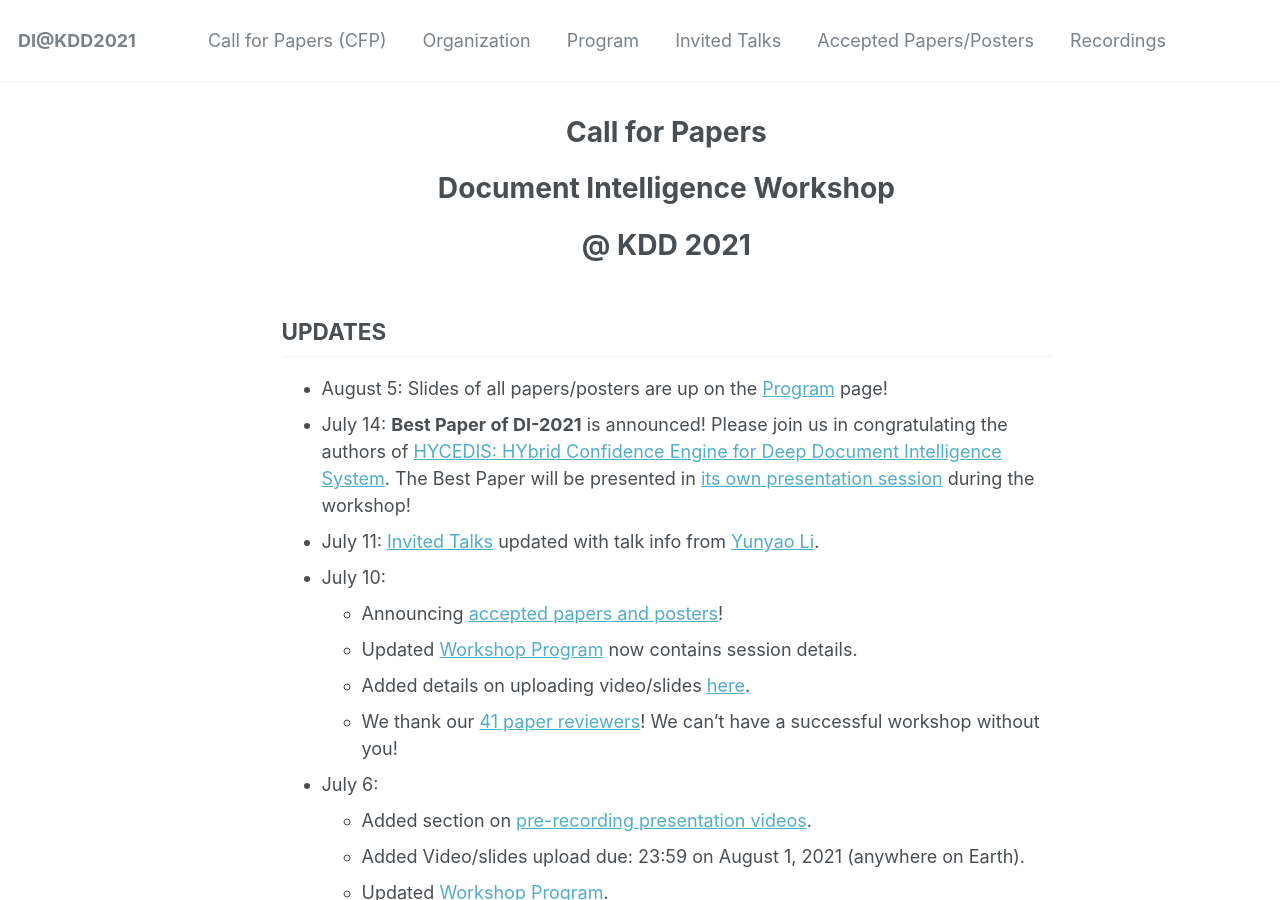
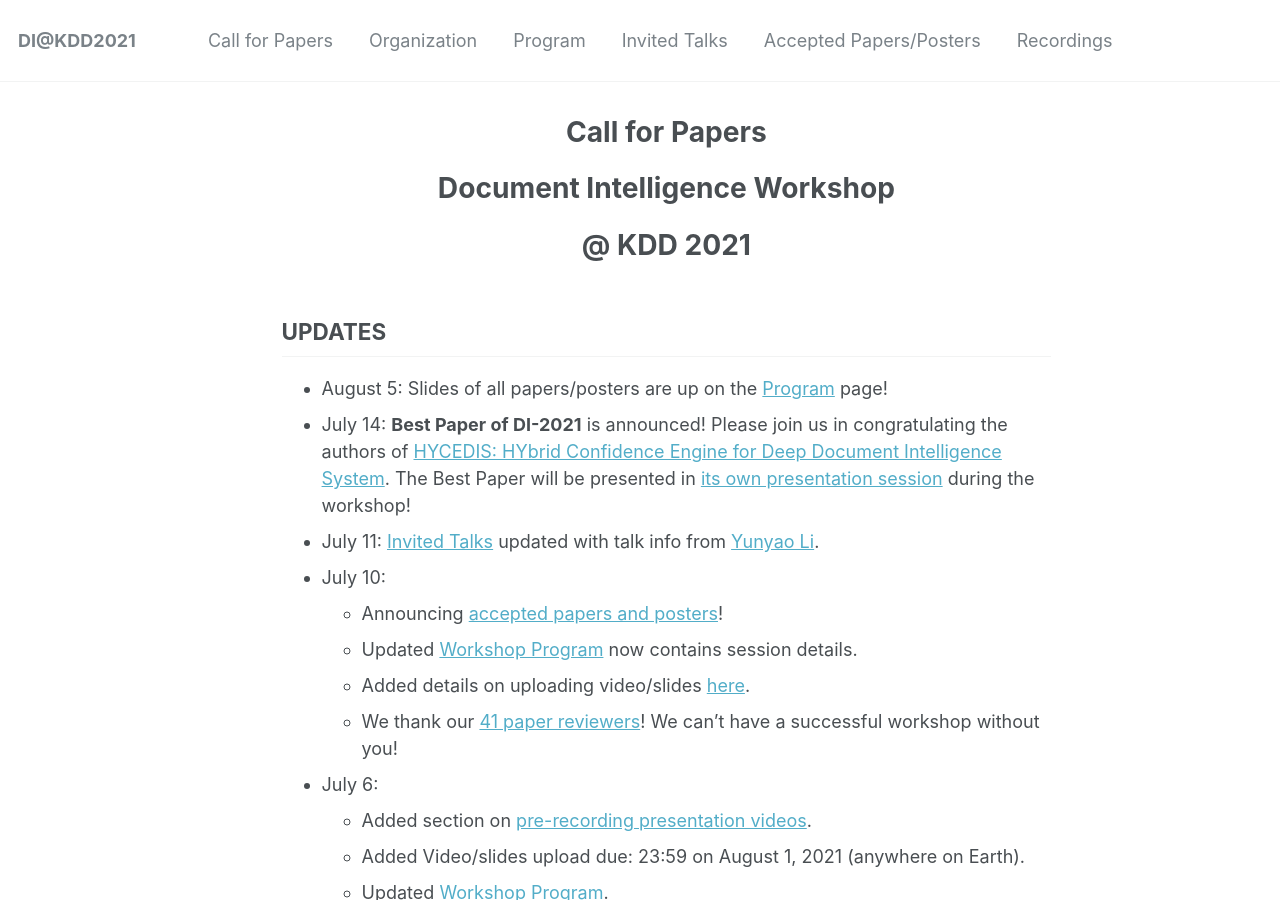
Before and after one commit to document-intelligence/DI-2022, a Jekyll site: the page built from _pages/cfp.md, in a window 1280 px wide and 900 px high. Built offline with Jekyll 4.4.1, drawn with Linux system fonts in a browser that asks for light colours.

Commit message:
Update navigation.yml

```diff
--- a/_data/navigation.yml
+++ b/_data/navigation.yml
@@ -1,6 +1,6 @@
 # main links links
 main:
-  - title: "Call for Papers (CFP)"
+  - title: "Call for Papers"
     url: /cfp/
 
   - title: "Organization"
```
